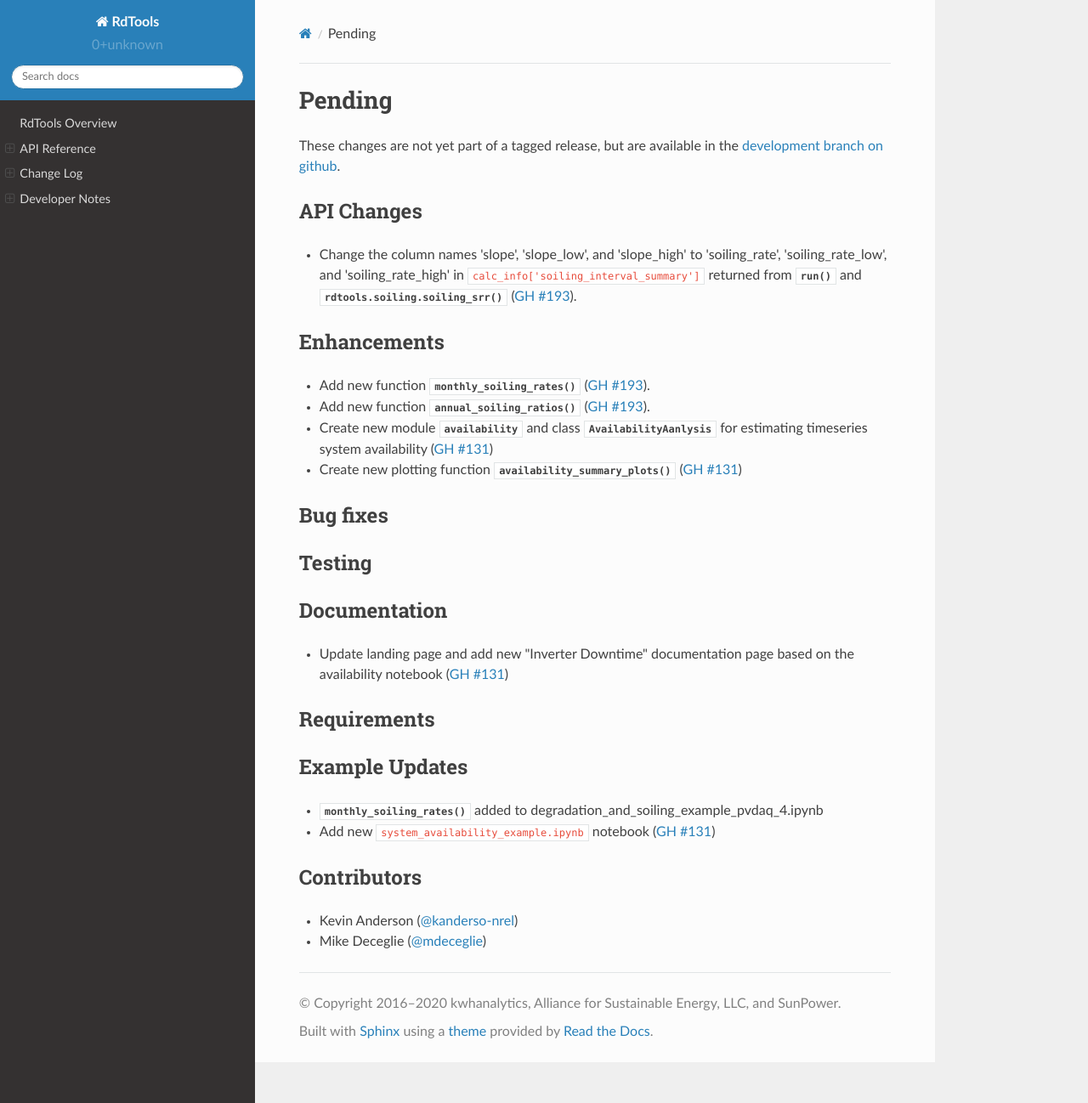
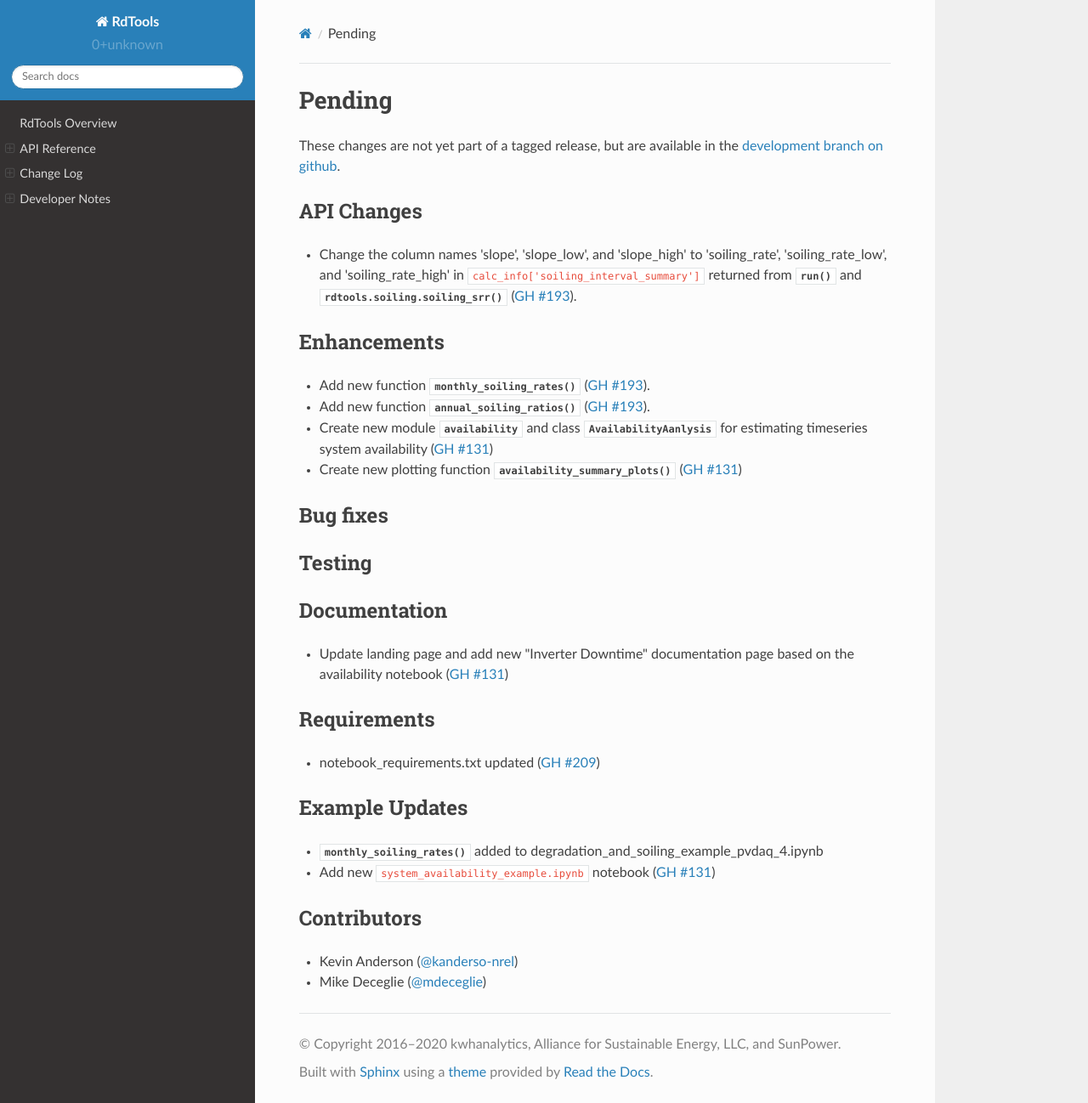
Before and after one commit to NREL/rdtools, a Sphinx documentation site: the page built from docs/sphinx/source/changelog/pending.rst, in a window 1280 px wide and 1298 px high. Shown: the whole window at 85% size. Built offline with Sphinx 7.4.7 and the Read the Docs theme 2.0.0, drawn with Linux system fonts in a browser that asks for light colours; pages that are not in the unit, such as notebooks, are missing from menus.

Commit message:
update changelog

```diff
--- a/docs/sphinx/source/changelog/pending.rst
+++ b/docs/sphinx/source/changelog/pending.rst
@@ -35,6 +35,7 @@ Documentation
 
 Requirements
 ------------
+* notebook_requirements.txt updated (:pull:`209`)
 
 
 Example Updates
```
